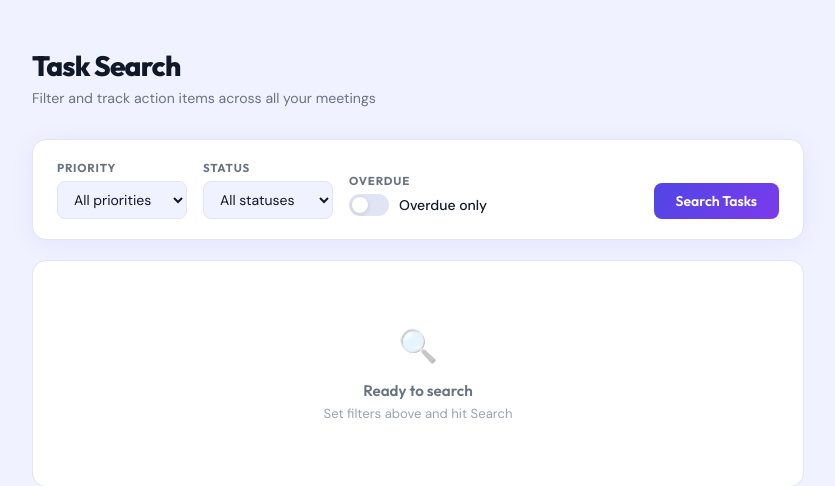
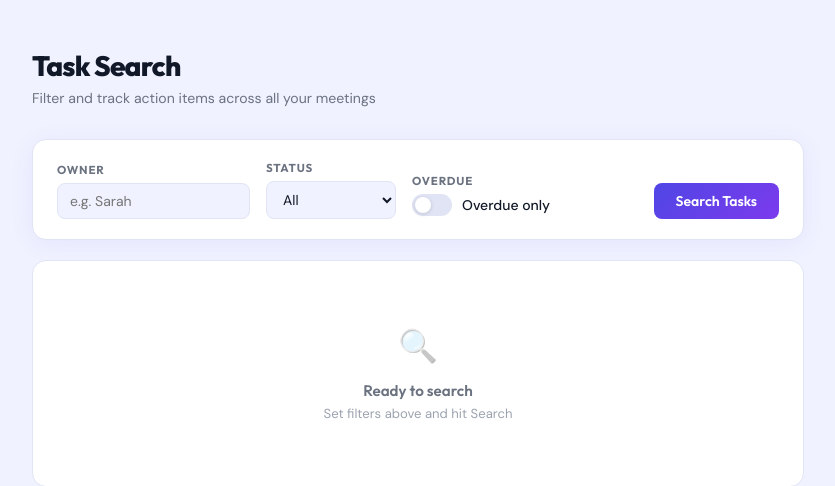
Before and after one commit to Himanshu-2678/MeetSync, a Flask app: page /tasks/search in a window 1280 px wide. Shown: the part 62-548 px from the top of the page, without its empty margins (222-1057 px from the left). Run offline with Flask 3, Linux system fonts and the light colour scheme.

Commit message:
replace priority filter with owner text search, remove priority badges

```diff
--- a/templates/task_search.html
+++ b/templates/task_search.html
@@ -126,7 +125,7 @@
       letter-spacing: 0.8px;
     }
 
-    select {
+    input[type="text"], select {
       padding: 8px 12px;
       border: 1px solid var(--border);
       border-radius: var(--radius-sm);
@@ -353,27 +316,25 @@
 
   <div class="main">
 
-    <!-- Filter bar -->
     <div class="filter-bar">
+
+      <!-- Owner search -->
       <div class="filter-group">
-        <span class="filter-label">Priority</span>
-        <select id="filter-priority">
-          <option value="">All priorities</option>
-          <option value="High">High</option>
-          <option value="Medium">Medium</option>
-          <option value="Low">Low</option>
-        </select>
+        <span class="filter-label">Owner</span>
+        <input type="text" id="filter-owner" placeholder="e.g. Sarah" />
       </div>
 
+      <!-- Status -->
       <div class="filter-group">
         <span class="filter-label">Status</span>
         <select id="filter-status">
-          <option value="">All statuses</option>
-          <option value="pending">Pending</option>
+          <option value="">All</option>
+          <option value="open">Open</option>
           <option value="completed">Completed</option>
         </select>
       </div>
 
+      <!-- Overdue -->
       <div class="filter-group">
         <span class="filter-label">Overdue</span>
         <div class="toggle-wrap">
@@ -400,17 +361,15 @@
   </div>
 
   <script>
-    let taskCount = 0;
-
     async function searchTasks() {
-      const priority = document.getElementById('filter-priority').value;
-      const status   = document.getElementById('filter-status').value;
-      const overdue  = document.getElementById('filter-overdue').checked;
+      const owner  = document.getElementById('filter-owner').value.trim();
+      const status = document.getElementById('filter-status').value;
+      const overdue = document.getElementById('filter-overdue').checked;
 
       let url = '/api/tasks?';
-      if (priority) url += `priority=${priority}&`;
-      if (status)   url += `status=${status}&`;
-      if (overdue)  url += `overdue=true&`;
+      if (owner)  url += `owner=${encodeURIComponent(owner)}&`;
+      if (status) url += `status=${status}&`;
+      if (overdue) url += `overdue=true&`;
 
       document.getElementById('results-list').innerHTML = `
         <div class="state-box">
@@ -436,18 +395,16 @@
       }
 
       document.getElementById('results-list').innerHTML = data.tasks.map((t, i) => {
-        const p = t.priority.toLowerCase();
         const isOverdue = t.deadline_parsed &&
           new Date(t.deadline_parsed) < new Date() &&
           t.status !== 'completed';
 
         return `
-          <div class="task-item p-${p}">
+          <div class="task-item">
             <div class="task-num">${i + 1}</div>
             <div class="task-body">
-              <div class="task-title-row">
-                <span class="task-title">${t.description}</span>
-                <span class="badge badge-${p}">${t.priority}</span>
+              <div class="task-title">
+                ${t.description}
                 ${isOverdue ? '<span class="overdue-badge">⚠ Overdue</span>' : ''}
               </div>
               <div class="task-chips">
```
Also changed, not shown: other parts of templates/task_search.html (+10 -47 lines).
